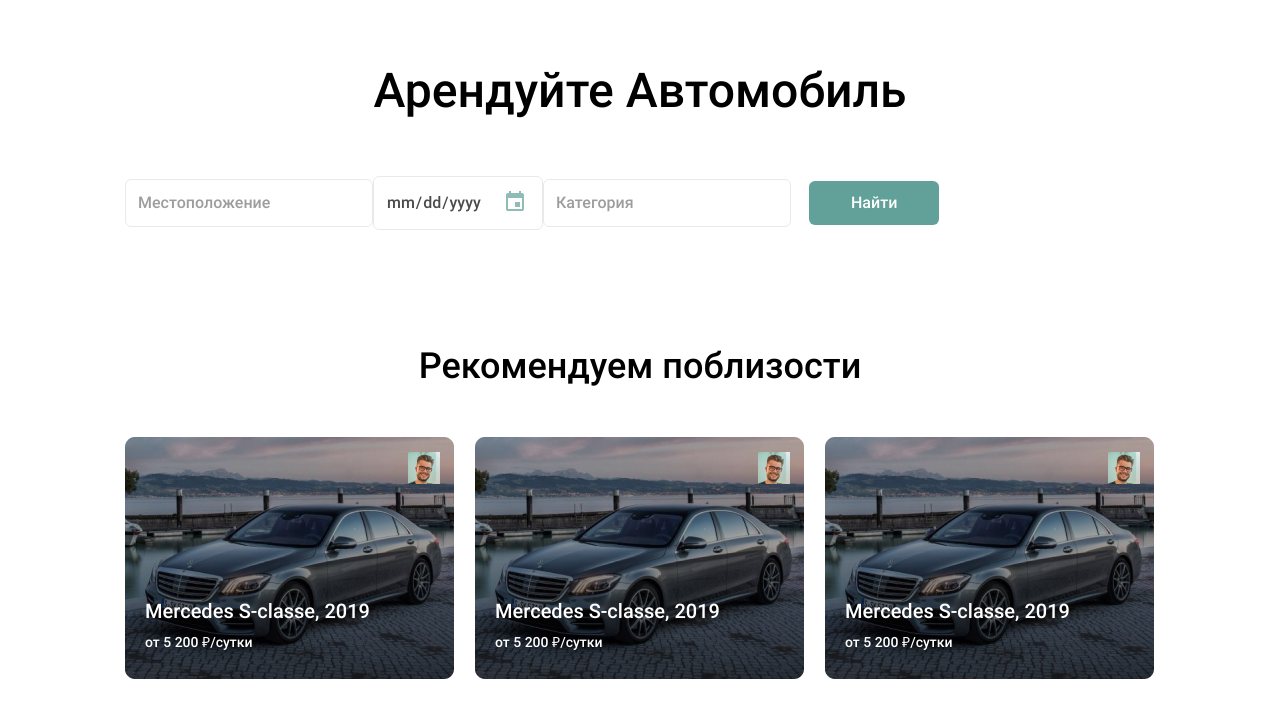
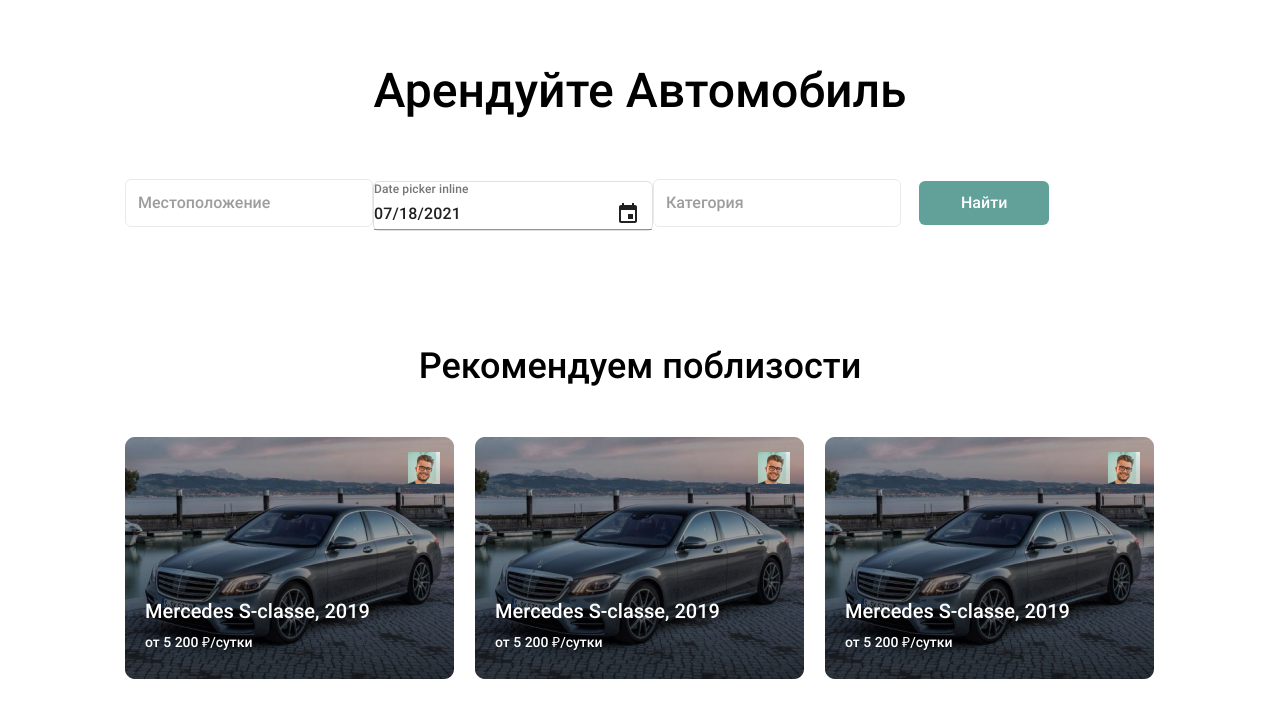
Before and after one commit to Jyrko/SF_Drive_React, a React app: page /authed in a window 1280 px wide. Shown: the part 70-774 px from the top of the page. Built offline with nearby package versions, Linux system fonts and the light colour scheme.

Commit message:
material-ui date-picker was partly added

```diff
--- a/package.json
+++ b/package.json
@@ -15,14 +15,17 @@
     "@babel/core": "^7.12.13",
     "@babel/preset-env": "^7.12.13",
     "@babel/preset-react": "^7.12.13",
+    "@date-io/date-fns": "^1.3.13",
+    "@material-ui/core": "^4.12.1",
+    "@material-ui/pickers": "^3.3.10",
     "axios": "^0.21.1",
     "babel-loader": "^8.2.2",
     "core-js": "^3.15.2",
     "css-loader": "^5.0.2",
+    "date-fns": "^2.22.1",
     "dotenv": "^10.0.0",
     "html-webpack-plugin": "^5.0.0",
     "react": "^17.0.1",
-    "react-date-range": "^1.3.0",
     "react-dom": "^17.0.1",
     "react-redux": "^7.2.4",
     "react-router-dom": "^5.2.0",
--- a/src/components/authed_user/CarSearch.js
+++ b/src/components/authed_user/CarSearch.js
@@ -1,17 +1,41 @@
-import React from 'react';
+import React, { useState } from 'react';
 
 import '~/styles/authed_user/car_search.scss';
-import '../../../node_modules/react-date-range/dist/styles.scss';
-import '../../../node_modules/react-date-range/dist/theme/default.scss';
+
+import { KeyboardDatePicker, MuiPickersUtilsProvider } from '@material-ui/pickers';
+import { ThemeProvider } from '@material-ui/core/styles';
+import DateFnsUtils from '@date-io/date-fns';
+import { searchTheme } from '~/styles/authed_user/car_search';
 
 export default function CarSearch(props) {
+  const [selectedDate, setSelectedDate] = useState(new Date());
+
+  function onStartDatePicker(date) {
+    setSelectedDate(date);
+  }
+
   return (
     <section className="rent_car_search">
-      <h2>Арендуйте Автомобиль</h2>
       <form className="rent_car_search_form">
-        <input type="text" placeholder="Местоположение"/>
-        <input type="date" placeholder="Период аренды"/>
-        <input type="text" placeholder="Категория"/>
+        <input type="text" className="rent_car_search_form_text_input" placeholder="Местоположение"/>
+        <ThemeProvider theme={searchTheme}>
+          <MuiPickersUtilsProvider utils={DateFnsUtils} >
+            <KeyboardDatePicker
+              disableToolbar
+              variant="inline"
+              format="MM/dd/yyyy"
+              margin="normal"
+              id="date-picker-inline"
+              label="Date picker inline"
+              onChange={onStartDatePicker}
+              value={selectedDate}
+              KeyboardButtonProps={{
+                'aria-label': 'change date',
+              }}
+            />
+          </MuiPickersUtilsProvider>
+        </ThemeProvider>
+        <input type="text" className="rent_car_search_form_text_input" placeholder="Категория"/>
         <button type="submit">Найти</button>
       </form>
     </section>
--- a/src/components/authed_user/RentCarMain.js
+++ b/src/components/authed_user/RentCarMain.js
@@ -33,12 +33,7 @@
       <Header />
       <section className="rent_car_search">
         <h2>Арендуйте Автомобиль</h2>
-        <form className="rent_car_search_form">
-          <input type="text" placeholder="Местоположение"/>
-          <input type="date" placeholder="Период аренды"/>
-          <input type="text" placeholder="Категория"/>
-          <button type="submit">Найти</button>
-        </form>
+        <CarSearch />
       </section>
       <section className="recommend">
           <h3>Рекомендуем поблизости</h3>
--- /dev/null
+++ b/src/styles/authed_user/car_search.js
@@ -0,0 +1,25 @@
+import { createTheme } from '@material-ui/core';
+import green from '@material-ui/core/colors/green';
+
+export const searchTheme = createTheme({
+  palette: {
+    primary: green,
+    secondary: {
+      main: '#f48fb1',
+    },
+  },
+  overrides: {
+    MuiFormControl: {
+      root: {
+        border: "1px solid #E0E0E0",
+        borderRadius: "6px",
+      }
+    },
+    MuiIconButton: {
+      root: {
+        disableRipple: true,
+        color: "primary"
+      }
+    }
+  }
+})
--- a/src/styles/authed_user/car_search.scss
+++ b/src/styles/authed_user/car_search.scss
@@ -1,13 +1,17 @@
 @import "../mixins";
 
 .rent_car_search {
-  button {
+  button[type=submit] {
     @include general_button();
     padding-top: 12px;
     padding-bottom: 12px;
     margin-left: 18px;
   }
-  input {
+
+  button {
+
+  }
+  .rent_car_search_form_text_input {
     @include general_input();
   }
 
```
Also changed, not shown: 1 other file.
